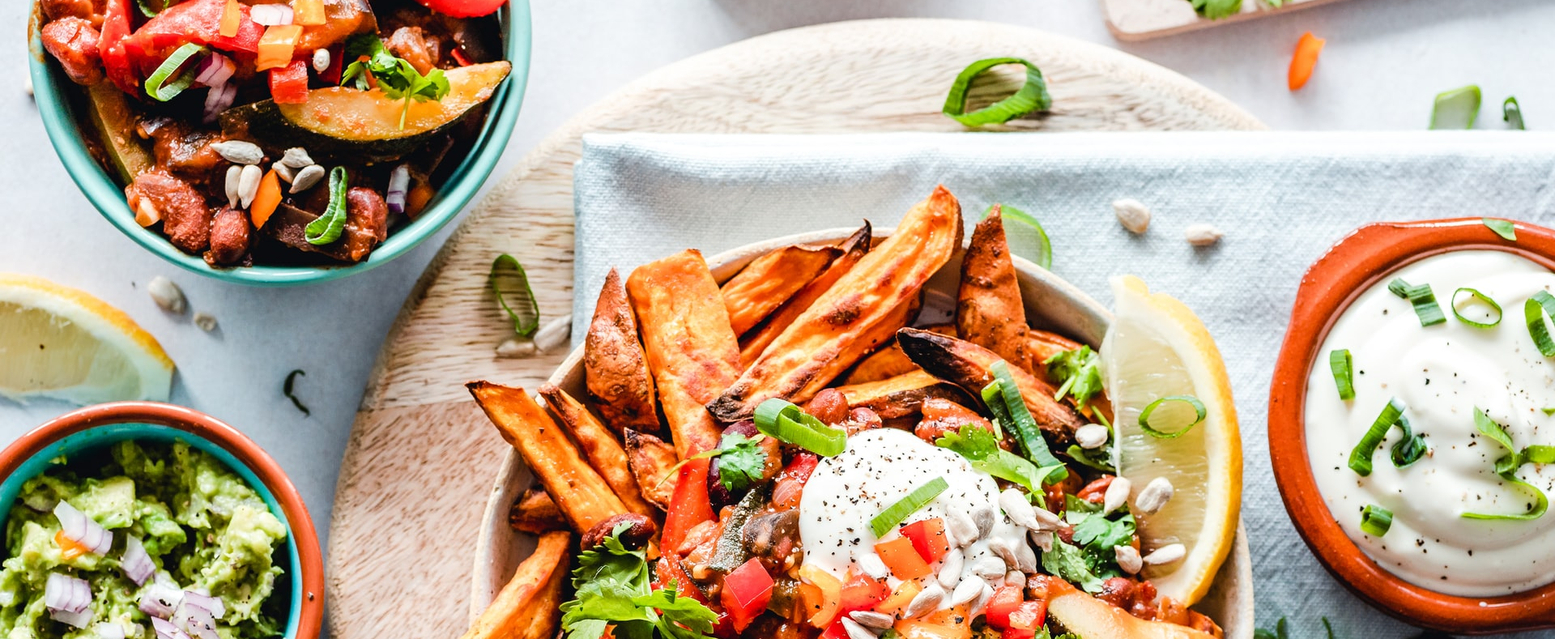
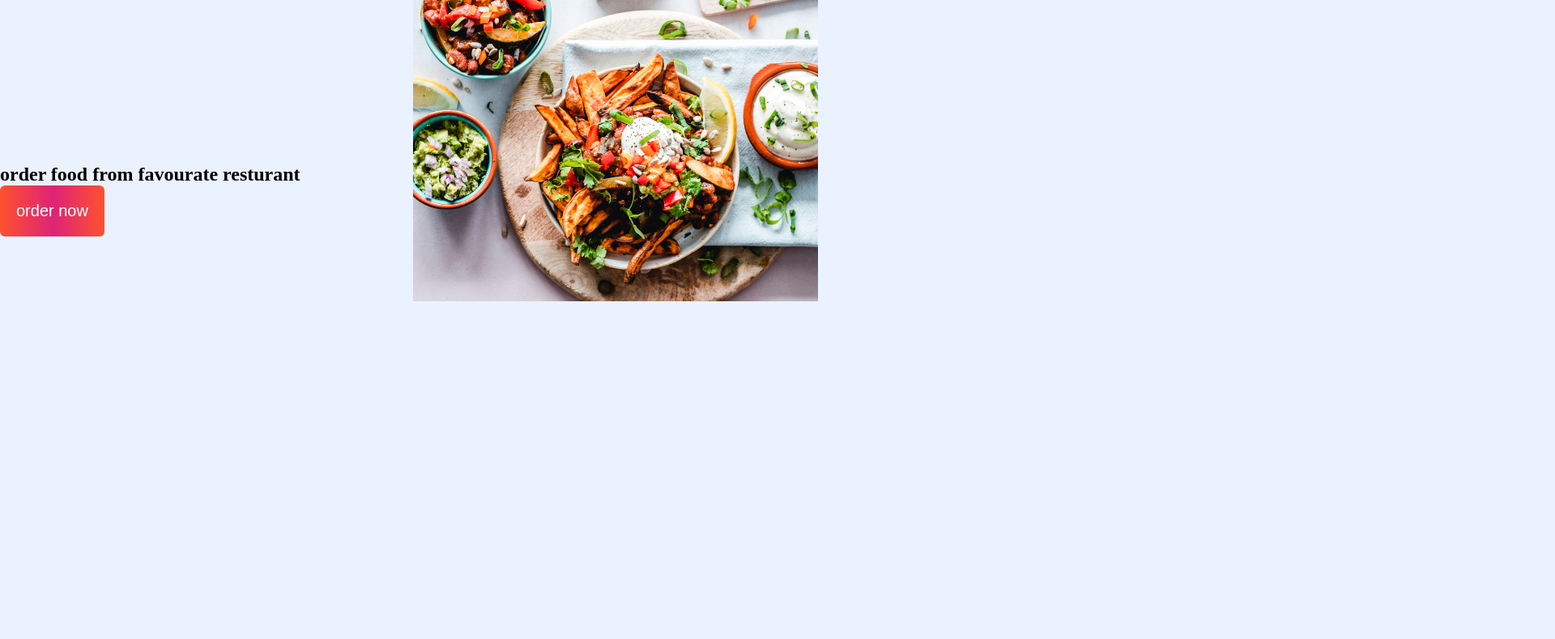
Before and after one commit to harshit509/mission-1, a plain HTML site: page index.html in a window 1280 px wide. Shown: the part 128-917 px from the top of the page at 81% size, 1920 px wide, since content can reach past the window. After the commit the page ends 800 px from the top, so only its background shows below. Drawn offline with Linux system fonts and the light colour scheme.

Commit message:
hero-section

```diff
--- a/index.css
+++ b/index.css
@@ -9,6 +9,29 @@ font-family: "Merriweather" sans-serif;
 background-color: #ebf2ff;
 overflow-x:hidden;
 }
+
+.button_primary{
+    background-image: linear-gradient(
+    to right,
+    #ff512f 0%,
+    #dd2476 51%,
+    #ff512f 100%
+  );
+      color:white;
+      padding:12px;
+      border: none;
+      border-radius:6px;
+}
+
+.container{
+    width: 100%;
+    margin: 0,auto;
+    padding: 0,15px;
+}
+.hero_container{
+    width: 100%;
+}
+
 .navbar{
     display: flex;
     justify-content: space-around;
@@ -20,17 +43,17 @@ overflow-x:hidden;
 .navbar_logo{
     width: 100%;
 }
-.nav_item{
-    background-image: linear-gradient(
-    to right,
-    #ff512f 0%,
-    #dd2476 51%,
-    #ff512f 100%
-  );
-      color:white;
-      padding:10px;
-      border: none;
-      border-radius:6px;
+
+
+
+/* image hero section */
+.hero_image_container{
+
+width:100%;
+}
+.hero_image{
+    /* display:flex; */
+    width:100%;
 }
 
 @media(min-width:768px){
@@ -39,19 +62,38 @@ overflow-x:hidden;
     padding: 10px 20px;
 }
 .navbar_brand{
-    width: 100px;
+    width: 150px;
 }
-.nav_item{
+.button_primary{
     padding: 20px;
     font-size:20px;
 }
 
+.hero_container{
+    display: flex;
+    flex-direction: row-reverse;
+    align-items: center;
+    justify-content: space-between;
+    gap:10px;
 }
-
-@media(min-width:768px){
 
 }
 
-@media(min-width:768px){
+@media(min-width:1020px){
+
+    .container{
+        max-width: 1010px;
+    }
+    .hero_image_container{
+        width: 500px;
+        height: 500px;
+        /* justify-content: space-between; */
+    }
+
 
 }
+
+@media(min-width:1440px){
+
+
+}
--- a/index.html
+++ b/index.html
@@ -32,13 +32,13 @@
 <main class="container">
     <section class="hero_container">
         <div class="hero_image_container">
-            <img src="./assets/hero.jpg" alt="" class="hero_image">
+            <img src="./assets/hero.jpg" alt="hero_image" class="hero_image">
         </div>
         <div class="hero_description">
             <h1 class="hero_text">
                 order food from favourate resturant
             </h1>
-
+<button class="button_primary">order now</button>
         </div>
     </section>
 </main>
```
